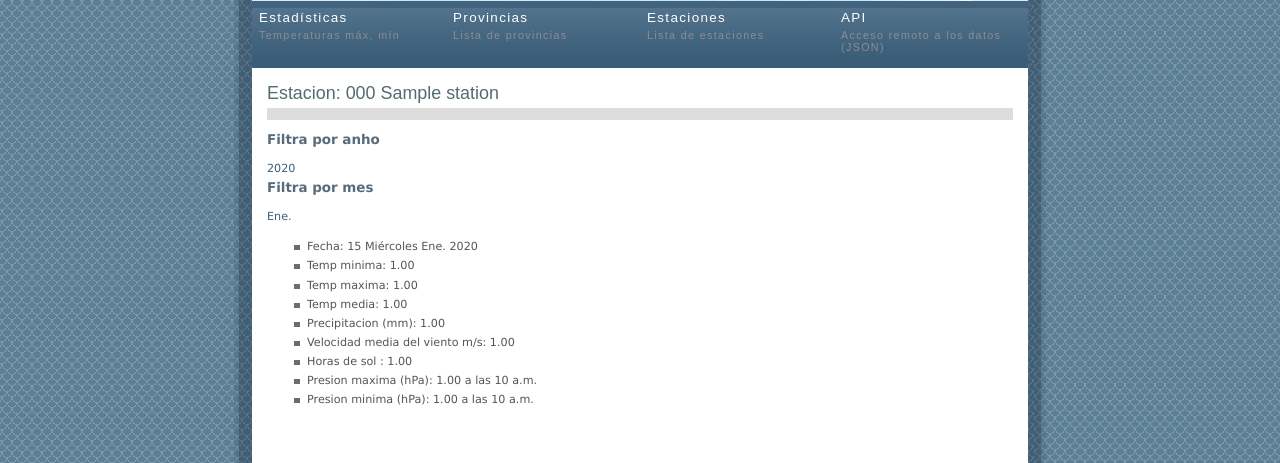
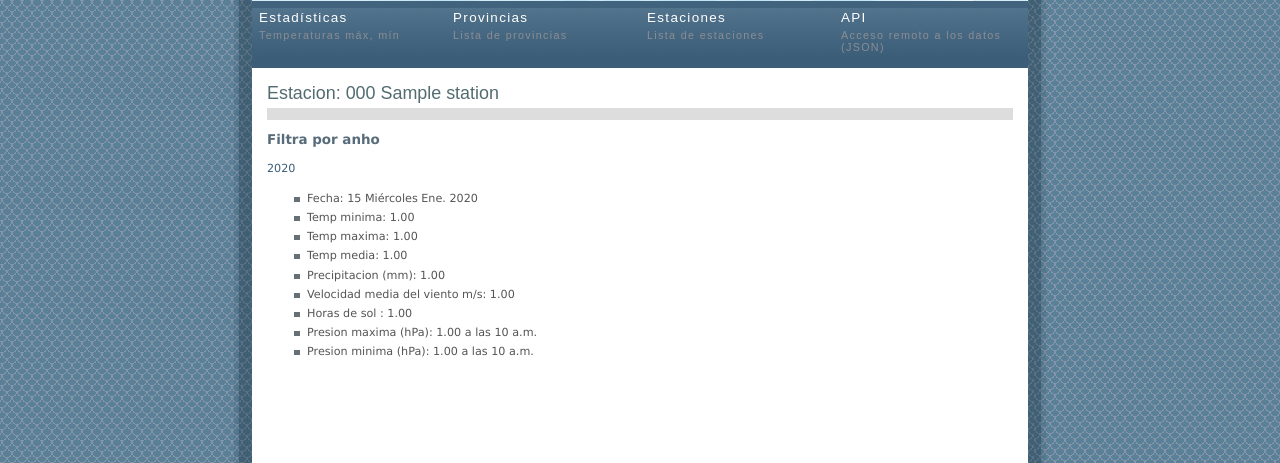
Before and after one commit to vrruiz/calima, a Django app: page /caligo/stations/000/ in a window 1280 px wide. Shown: the part 200-663 px from the top of the page. Run offline with Django 3.2, Linux system fonts and the light colour scheme; tables that the repository leaves empty hold one stand-in row (values such as "Sample post").

Commit message:
eliminar filtrado por meses

```diff
--- a/calima/caligo/templates/station.html
+++ b/calima/caligo/templates/station.html
@@ -5,10 +5,8 @@
 
 {% block content %}
 <h1>Estacion: {{ station.code }} {{ station.name }}{% if parameters %}
-    Filtrado por:
-    {% if parameters.day %}dia={{ parameters.dia }}{% endif %}
-    {% if parameters.month %}mes={{ parameters.month }}{% endif %}
-    {% if parameters.year %},ano={{ parameters.year }}{% endif %}
+    Filtrado por
+    {% if parameters.year %}ano: {{ parameters.year }}{% endif %}
 {% endif %}
 </h1>
   <script type="text/javascript" charset="utf-8">
@@ -28,11 +26,6 @@
     <a href="?year={{ year.year }}">{{ year.year }}</a>
 {% endfor %}
 
-<h2>Filtra por mes</h2>
-{% for month in months %}
-    <a href="?month={{ month.month }}">{{ month|date:"N" }}</a>
-{% endfor %}
-
 {% for daily in data %}
     <ul>
         {% include "dailyreport.html" %}
```
